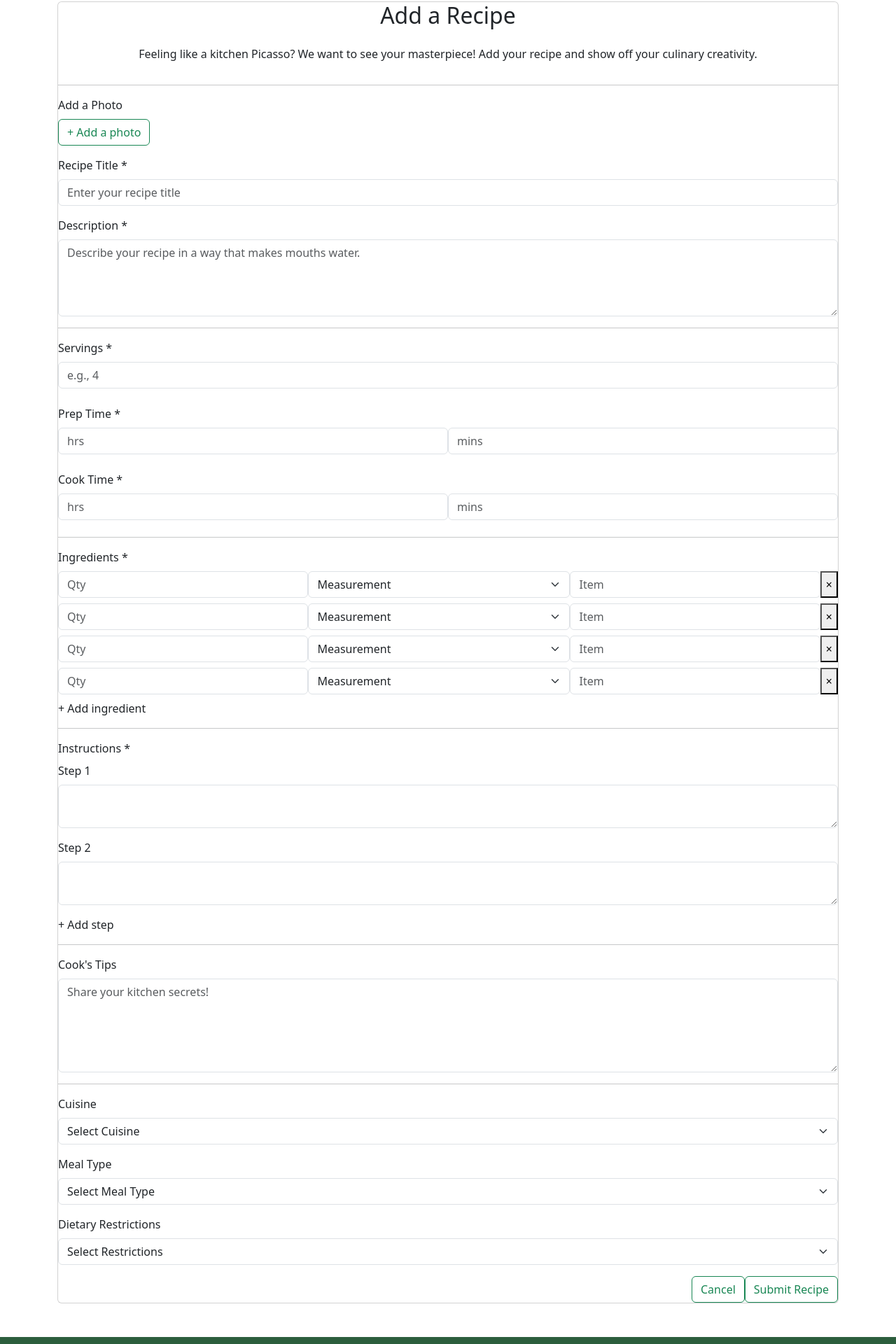
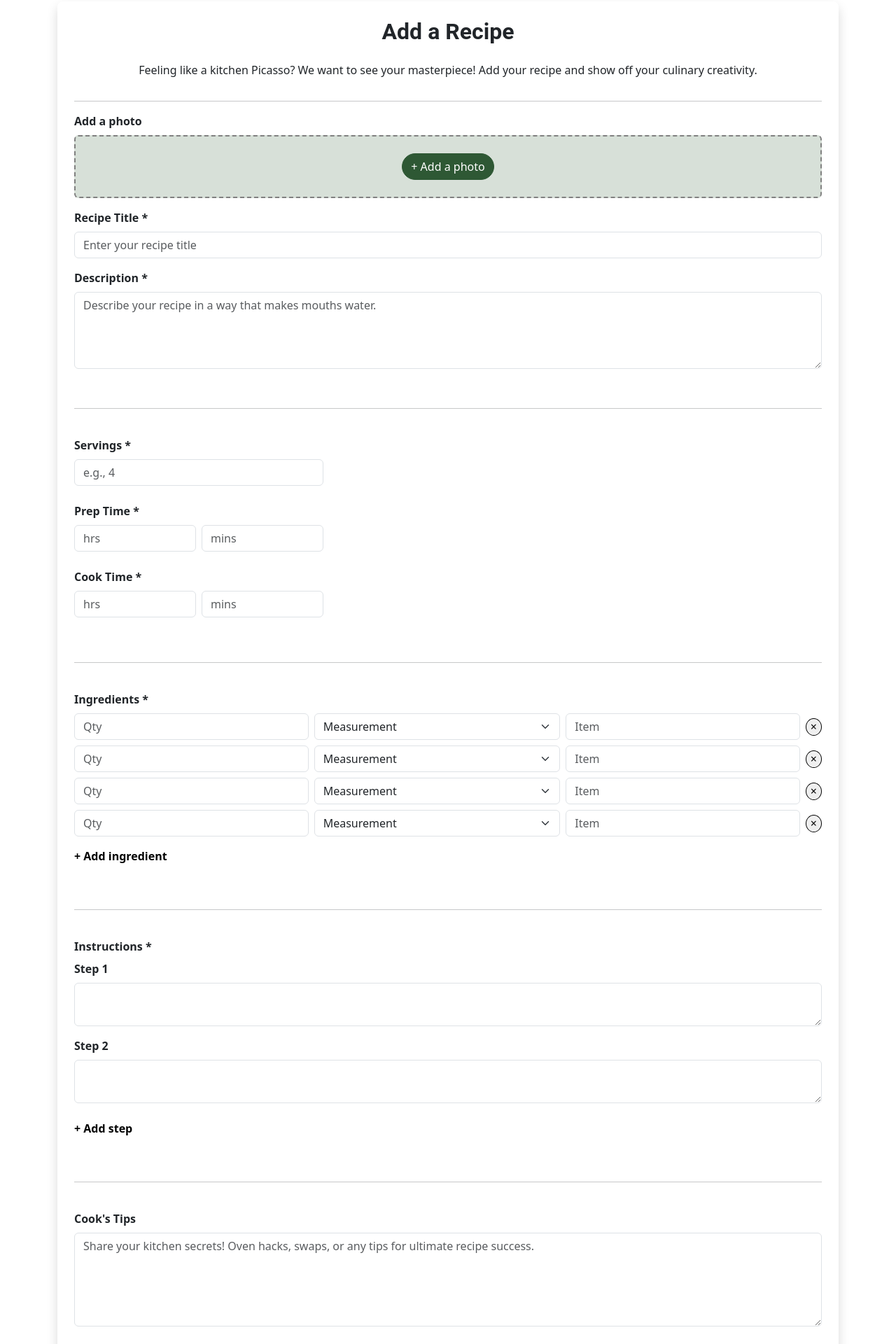
Before and after one commit to SanthushW/Recipe-App-Client, a React (Create React App) app: page / in a window 1280 px wide. Shown: the part 167-2087 px from the top of the page at 70% size. Built offline with nearby package versions, Linux system fonts and the light colour scheme.

Commit message:
NC21GD-59 integrate css file and bootstrap styles with the form

```diff
--- a/src/pages/AddRecipe.js
+++ b/src/pages/AddRecipe.js
@@ -1,21 +1,47 @@
 import React from "react";
 import "bootstrap/dist/css/bootstrap.min.css";
+import "../styles/AddRecipe.css";
 
 const AddRecipeForm = () => {
   return (
     <div className="container my-5">
-      <div className="card">
+      <div className="card shadow p-4">
         <h2 className="text-center mb-4">Add a Recipe</h2>
         <p className="text-center">
           Feeling like a kitchen Picasso? We want to see your masterpiece! Add
           your recipe and show off your culinary creativity.
         </p>
-        <hr />
+        <hr></hr>
         <form>
           <div className="mb-3">
-            <label className="form-label">Add a Photo</label>
-            <div className="photo-upload-box">
-              <button type="button" className="btn btn-outline-success">
+            <label className="form-label">Add a photo</label>
+            <div
+              className="photo-upload-box text-center p-4 rounded"
+              style={{
+                backgroundColor: "#D7E0D8",
+                border: "2px dashed gray",
+                textAlign: "center",
+                padding: "16px",
+                borderRadius: "8px",
+              }}
+            >
+              <button
+                type="button"
+                className="btn btn-outline-success"
+                style={{
+                  backgroundColor: "#2E5834",
+                  color: "#fff",
+                  border: "1px solid #2E5834",
+                }}
+                onMouseEnter={(e) => {
+                  e.target.style.backgroundColor = "darkgreen";
+                  e.target.style.border = "1px solid darkgreen";
+                }}
+                onMouseLeave={(e) => {
+                  e.target.style.backgroundColor = "#2E5834";
+                  e.target.style.border = "1px solid #2E5834";
+                }}
+              >
                 + Add a photo
               </button>
             </div>
@@ -46,10 +72,11 @@ const AddRecipeForm = () => {
               required
             ></textarea>
           </div>
-          <hr />
-
-          <div className="mb-3">
-            <div className="mb-4">
+          <br />
+          <hr></hr>
+          <br />
+          <div className="col mb-3">
+            <div className="col-md-4 mb-4">
               <label htmlFor="servings" className="form-label">
                 Servings *
               </label>
@@ -61,14 +88,14 @@ const AddRecipeForm = () => {
                 required
               />
             </div>
-            <div className="mb-4">
+            <div className="col-md-4 mb-4">
               <label htmlFor="prepTime" className="form-label">
                 Prep Time *
               </label>
               <div className="d-flex">
                 <input
                   type="number"
-                  className="form-control"
+                  className="form-control me-2"
                   id="prepTimeHours"
                   placeholder="hrs"
                   required
@@ -82,14 +109,14 @@ const AddRecipeForm = () => {
                 />
               </div>
             </div>
-            <div className="mb-4">
+            <div className="col-md-4 mb-4">
               <label htmlFor="cookTime" className="form-label">
                 Cook Time *
               </label>
               <div className="d-flex">
                 <input
                   type="number"
-                  className="form-control"
+                  className="form-control me-2"
                   id="cookTimeHours"
                   placeholder="hrs"
                   required
@@ -105,20 +132,22 @@ const AddRecipeForm = () => {
             </div>
           </div>
 
-          <hr />
+          <br />
+          <hr></hr>
+          <br />
 
           <div className="mb-3">
             <label className="form-label">Ingredients *</label>
             <div className="ingredient-list">
               {[...Array(4)].map((_, index) => (
-                <div key={index} className="d-flex mb-2">
+                <div key={index} className="d-flex align-items-center mb-2">
                   <input
                     type="number"
-                    className="form-control"
+                    className="form-control me-2"
                     placeholder="Qty"
                     required
                   />
-                  <select className="form-select" required>
+                  <select className="form-select me-2" required>
                     <option value="">Measurement</option>
                     <option value="cups">Cups</option>
                     <option value="tbsp">Tbsp</option>
@@ -126,18 +155,46 @@ const AddRecipeForm = () => {
                   </select>
                   <input
                     type="text"
-                    className="form-control"
+                    className="form-control me-2"
                     placeholder="Item"
                     required
                   />
-                  <button type="button">&times;</button>
+                  <button
+                    type="button"
+                    style={{
+                      display: "flex",
+                      justifyContent: "center",
+                      alignItems: "center",
+                      width: "32px",
+                      height: "25px",
+                      borderRadius: "50%",
+                      color: "black",
+                      border: "none",
+                      cursor: "pointer",
+                      border: "1px solid rgb(0, 0, 0)",
+                    }}
+                  >
+                    &times;
+                  </button>
                 </div>
               ))}
             </div>
-            <div>+ Add ingredient</div>
+            <div
+              style={{
+                display: "inline-block",
+                fontWeight: "bold",
+                color: "black",
+                cursor: "pointer",
+                padding: "8px 0px",
+                textAlign: "center",
+              }}
+            >
+              + Add ingredient
             </div>
-          <hr />
-
+          </div>
+          <br />
+          <hr></hr>
+          <br />
           <div className="mb-3">
             <label className="form-label">Instructions *</label>
             <div className="instruction-list">
@@ -152,9 +209,23 @@ const AddRecipeForm = () => {
                 </div>
               ))}
             </div>
-            <div>+ Add step</div>
+            <div
+              style={{
+                display: "inline-block",
+                fontWeight: "bold",
+                color: "black",
+                cursor: "pointer",
+                padding: "8px 0px",
+                textAlign: "center",
+              }}
+            >
+              + Add step
             </div>
-          <hr />
+          </div>
+
+          <br />
+          <hr></hr>
+          <br />
 
           <div className="mb-3">
             <label htmlFor="cooksTips" className="form-label">
@@ -164,12 +235,16 @@ const AddRecipeForm = () => {
               className="form-control"
               id="cooksTips"
               rows="5"
-              placeholder="Share your kitchen secrets!"
+              placeholder="Share your kitchen secrets! Oven hacks, swaps, or any tips for ultimate recipe success."
             ></textarea>
           </div>
-          <hr />
 
-          <div className="mb-3">
+          <br />
+          <hr></hr>
+          <br />
+
+          <div className="col mb-3">
+            <div className="col mb-5">
               <label className="form-label">Cuisine</label>
               <select className="form-select">
                 <option value="">Select Cuisine</option>
@@ -177,8 +252,7 @@ const AddRecipeForm = () => {
                 <option value="Chinese">Chinese</option>
               </select>
             </div>
-
-          <div className="mb-3">
+            <div className="col mb-5">
               <label className="form-label">Meal Type</label>
               <select className="form-select">
                 <option value="">Select Meal Type</option>
@@ -186,8 +260,7 @@ const AddRecipeForm = () => {
                 <option value="Lunch">Lunch</option>
               </select>
             </div>
-
-          <div className="mb-3">
+            <div className="col mb-5">
               <label className="form-label">Dietary Restrictions</label>
               <select className="form-select">
                 <option value="">Select Restrictions</option>
@@ -195,12 +268,47 @@ const AddRecipeForm = () => {
                 <option value="Gluten-Free">Gluten-Free</option>
               </select>
             </div>
+          </div>
 
           <div className="d-flex justify-content-end">
-            <button type="button" className="btn btn-outline-success">
+            <button
+              type="button"
+              className="btn btn-outline-success"
+              style={{
+                color: "#2E5834",
+                border: "1px solid #2E5834",
+                margin: "0 10px",
+              }}
+              onMouseEnter={(e) => {
+                e.target.style.backgroundColor = "darkgreen";
+                e.target.style.border = "1px solid darkgreen";
+                e.target.style.color = "#fff";
+              }}
+              onMouseLeave={(e) => {
+                e.target.style.backgroundColor = "#fff";
+                e.target.style.border = "1px solid #2E5834";
+                e.target.style.color = "#2E5834";
+              }}
+            >
               Cancel
             </button>
-            <button type="submit" className="btn btn-outline-success">
+            <button
+              type="submitt"
+              className="btn btn-outline-success"
+              style={{
+                backgroundColor: "#2E5834",
+                color: "#fff",
+                border: "1px solid #2E5834",
+              }}
+              onMouseEnter={(e) => {
+                e.target.style.backgroundColor = "darkgreen";
+                e.target.style.border = "1px solid darkgreen";
+              }}
+              onMouseLeave={(e) => {
+                e.target.style.backgroundColor = "#2E5834";
+                e.target.style.border = "1px solid #2E5834";
+              }}
+            >
               Submit Recipe
             </button>
           </div>
```
Lines whose indentation alone changed are shown as unchanged.
